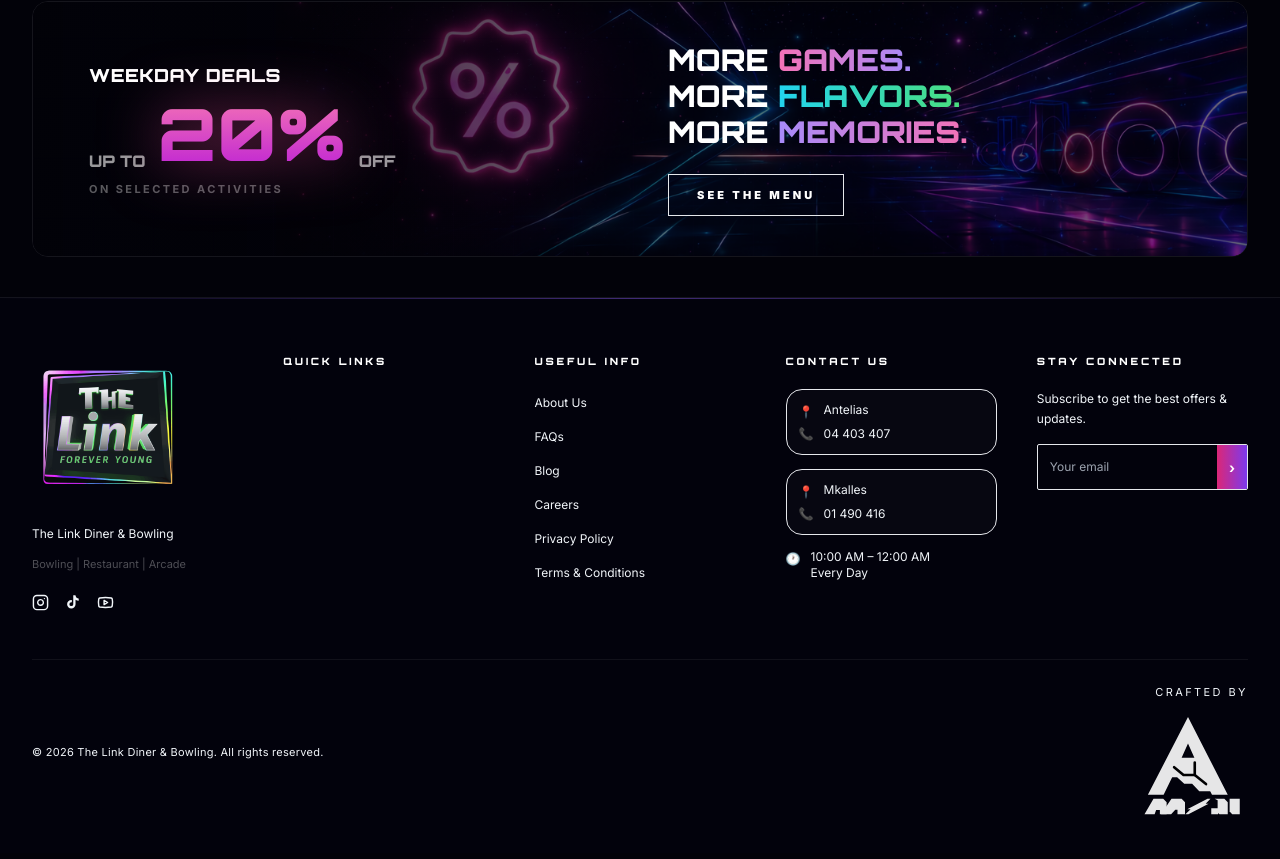
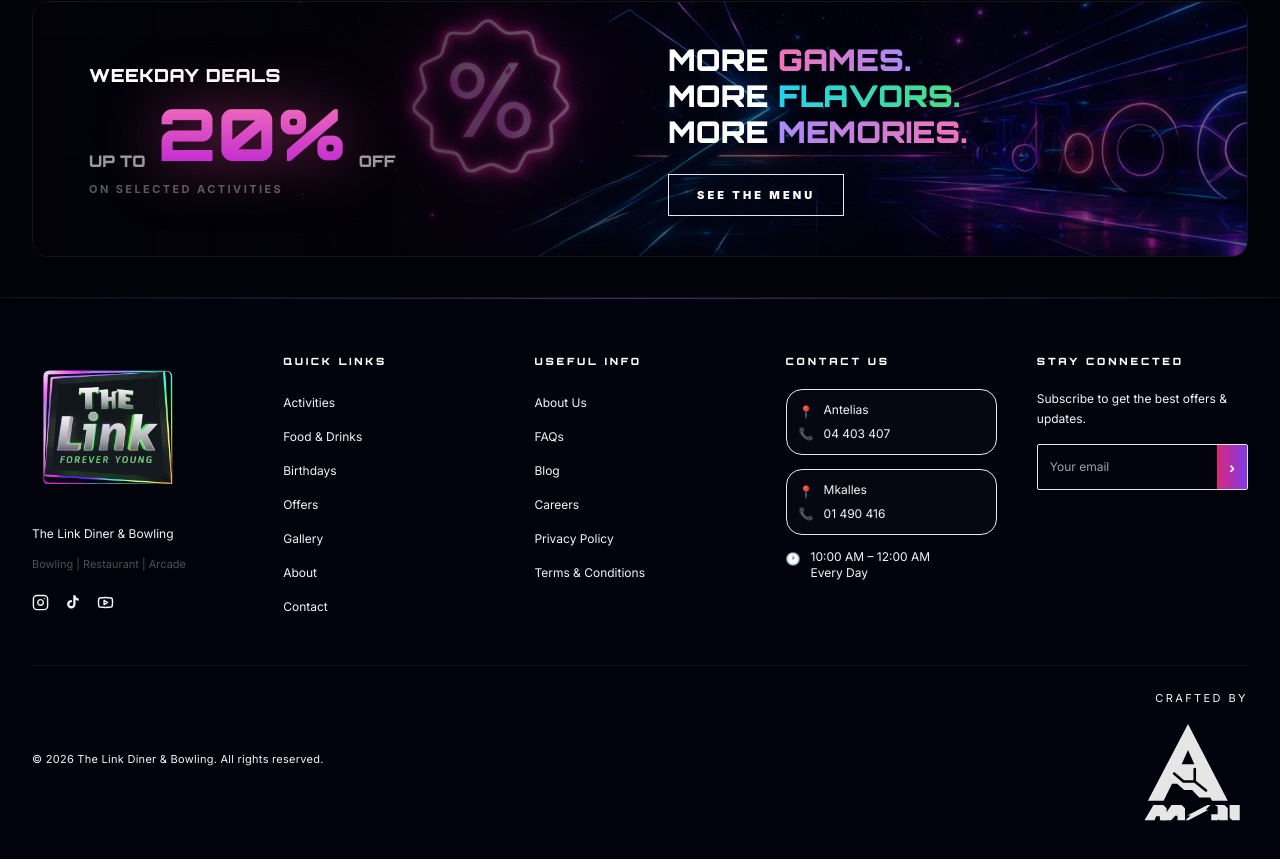
Before and after one commit to Arzzon-gg/link-landing, a Next.js app: page / in a window 1280 px wide. Shown: the part 1905-2764 px from the top of the page. Built offline with nearby package versions, Linux system fonts and the light colour scheme.

Commit message:
feat(footer): refactor quickLinks to use objects for better structure

```diff
--- a/src/components/landing/Footer.tsx
+++ b/src/components/landing/Footer.tsx
@@ -6,7 +6,15 @@ import Image from 'next/image';
 const anteliasMapsHref = 'https://www.google.com/maps/search/?api=1&query=The%20Link%20Diner%20%26%20Bowling%20Antelias%2C%20Lebanon';
 const mkallesMapsHref = 'https://www.google.com/maps/search/?api=1&query=The%20Link%20Diner%20%26%20Bowling%20Mkalles%2C%20Lebanon';
 
-const quickLinks = ['Activities', 'Food & Drinks', 'Birthdays', 'Offers', 'Gallery', 'About', 'Contact'];
+const quickLinks = [
+  { label: 'Activities', href: '/#activities' },
+  { label: 'Food & Drinks', href: '/#food' },
+  { label: 'Birthdays', href: '/#birthdays' },
+  { label: 'Offers', href: '/#offers' },
+  { label: 'Gallery', href: '/#gallery' },
+  { label: 'About', href: '/#about' },
+  { label: 'Contact', href: '/#contact' },
+];
 const usefulInfo = ['About Us', 'FAQs', 'Blog', 'Careers', 'Privacy Policy', 'Terms & Conditions'];
 
 export function Footer() {
```
